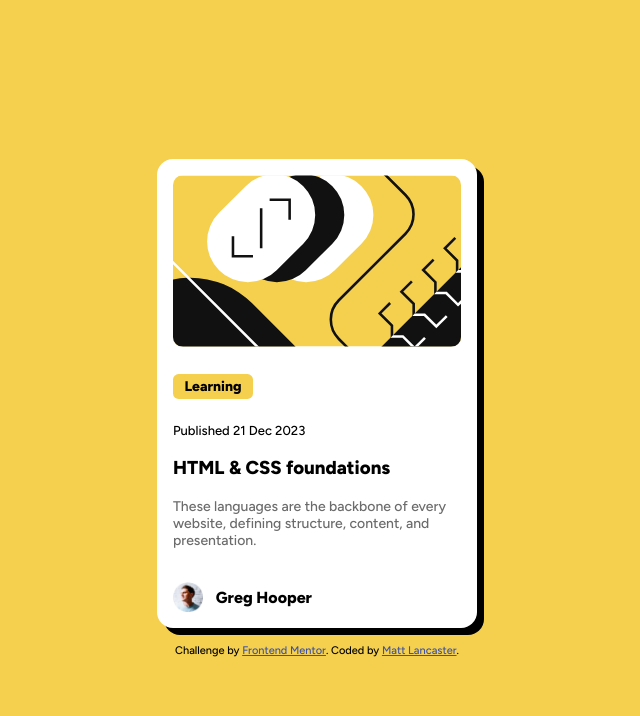
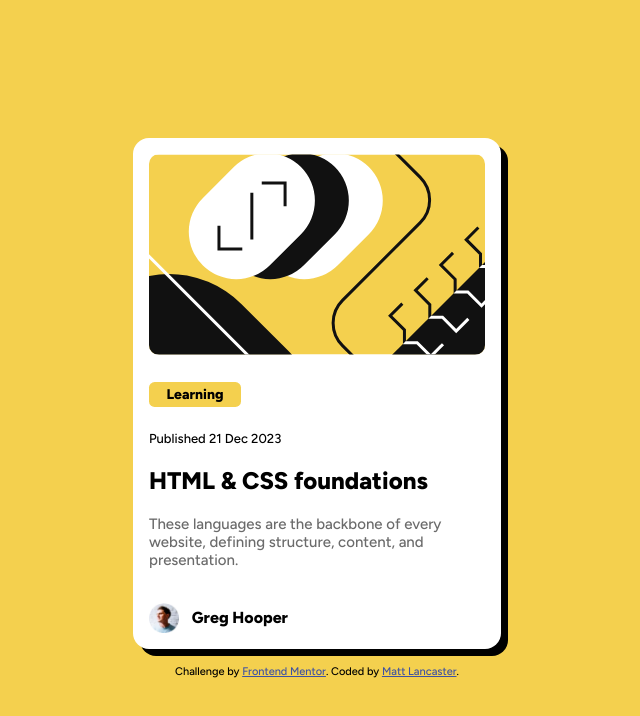
Before and after one commit to lank81/BlogPreviewCard, a plain HTML site: page index.html in a window 1280 px wide. Shown: the whole page, without its empty margins (323-963 px from the left). Drawn offline with Linux system fonts and the light colour scheme.

Commit message:
Updated the Style and Index to add height and width to the overall blog preview card

```diff
--- a/index.html
+++ b/index.html
@@ -26,7 +26,7 @@
       <h5>Learning</h5>
       <h6>Published 21 Dec 2023</h6>
 
-      <h3>HTML & CSS foundations</h3>
+      <h2>HTML & CSS foundations</h2>
 
       <p>These languages are the backbone of every website, defining structure, content, and presentation.</p>
       <br>
--- a/style/site.css
+++ b/style/site.css
@@ -14,7 +14,7 @@ body {
 	background-color: hsl(0, 0%, 100%);
 	border-radius: 1rem;
     box-shadow: 7px 7px;
-	max-width: 18rem;
+	max-width: 21rem;
 	padding: 1rem;
 	margin-bottom: 1rem;
 }
@@ -22,8 +22,8 @@ body {
 .mainImg {
 	width: 100%;
 	border-radius: 0.625rem;
-	max-height: 18rem;
-	max-width: 18rem;
+	max-height: 21rem;
+	max-width: 21rem;
 }
 
 h5 {
@@ -43,7 +43,7 @@ h6 {
 
 p {
 	font-weight: 500;
-	font-size: 14px;
+	font-size: 15px;
 	color: hsl(0, 0%, 42%);
 }
 
```
Also changed, not shown: assets/images/blog_preview_card.png.
